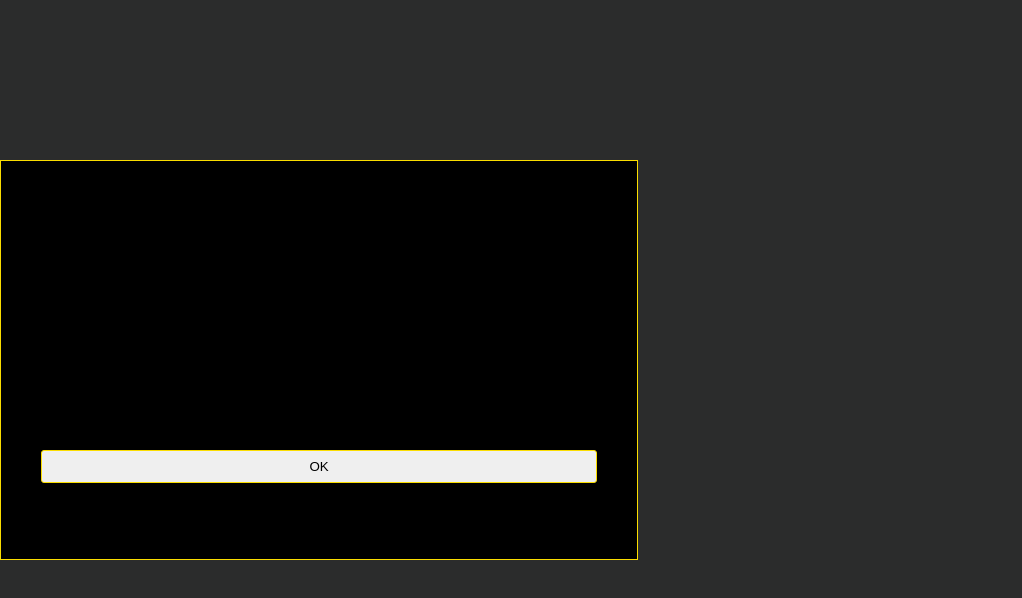
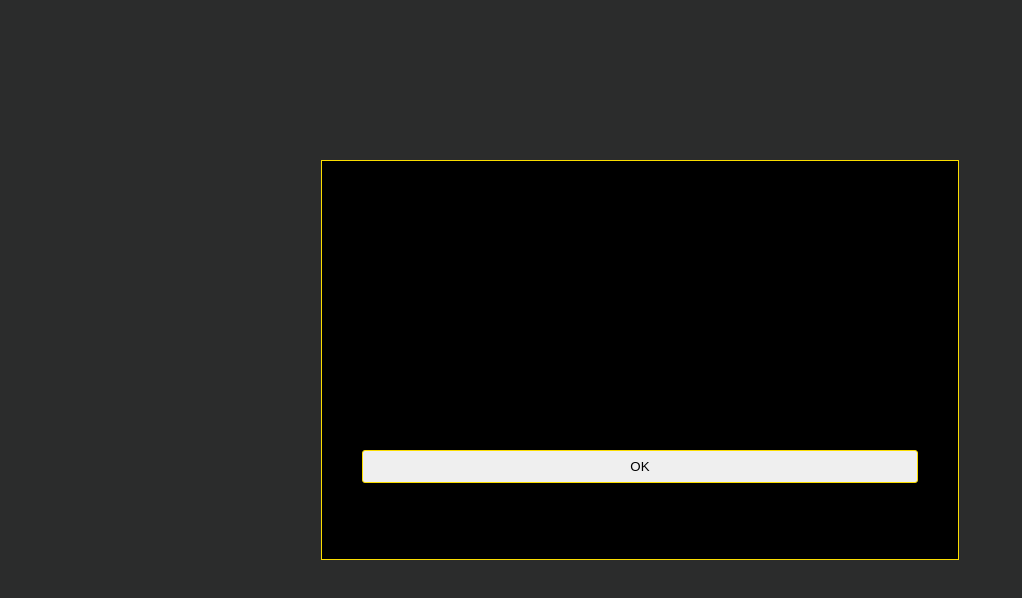
Before and after one commit to carocodingk/PomodoroTracker, a Next.js app: page /components/AppInstructions in a window 1280 px wide. Shown: the top 598 px of the page, without its empty margins (0-1022 px from the left). Built offline with nearby package versions, Linux system fonts and the light colour scheme.

Commit message:
Added styling to center the box

```diff
--- a/src/pages/components/AppInstructions.jsx
+++ b/src/pages/components/AppInstructions.jsx
@@ -1,6 +1,6 @@
 function AppInstructions({setSeenInstructions}){
   return(
-    <div className="posAbsolute flexBox modalBox">
+    <div className="posAbsolute flexBox flexJustifyCenter modalBox">
       <div className="flexBox flexColumn flexJustifySpaceAround dialogBox">
         <ol>
           <li>Welcome to a Pomodoro task tracker</li>
```
